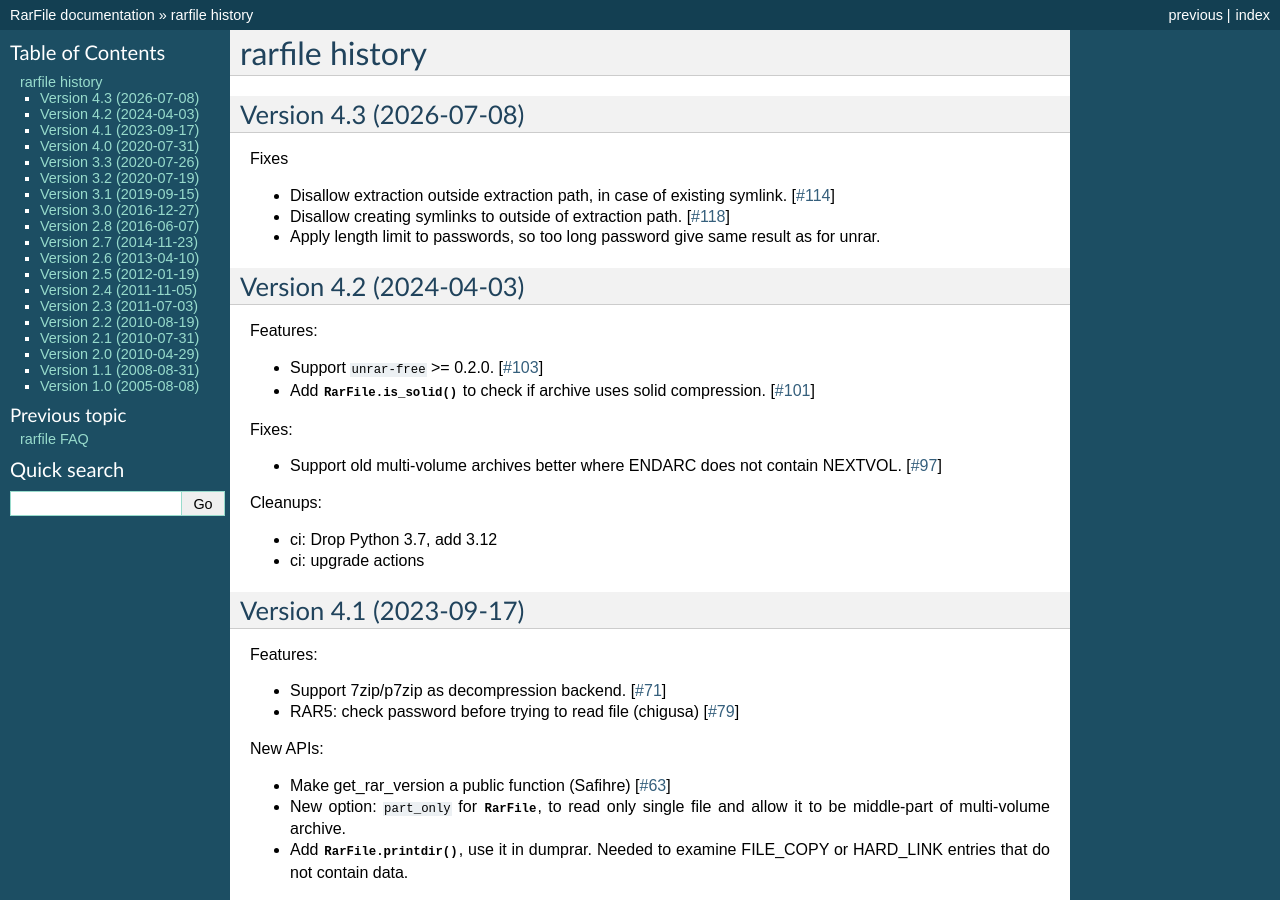
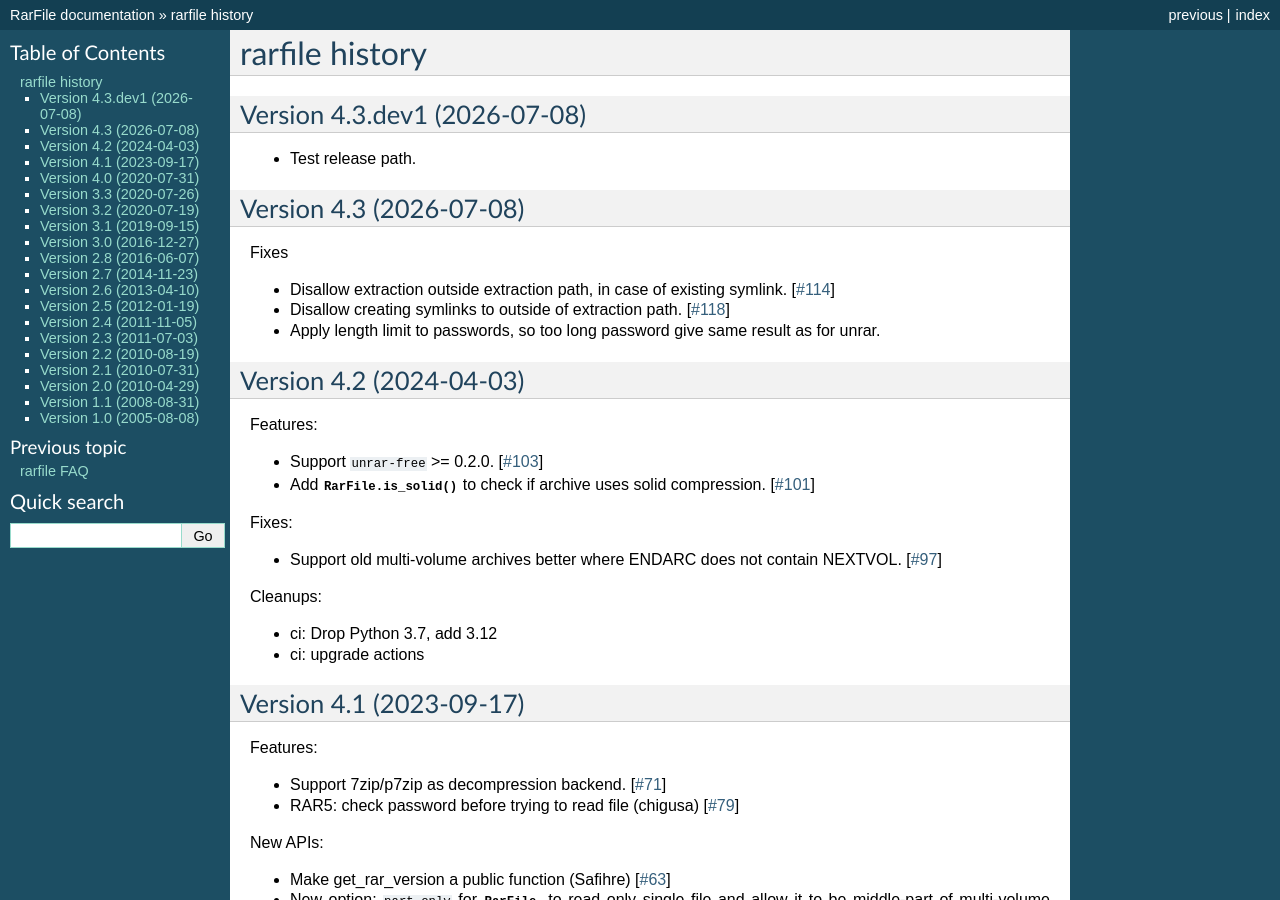
Before and after one commit to markokr/rarfile, a Sphinx documentation site: the page built from doc/news.rst, in a window 1280 px wide and 900 px high. Built offline with Sphinx 7.4.7, drawn with Linux system fonts in a browser that asks for light colours.

Commit message:
4.3.dev1

```diff
--- a/doc/news.rst
+++ b/doc/news.rst
@@ -3,6 +3,11 @@ rarfile history
 ===============
 
 .. py:currentmodule:: rarfile
+
+Version 4.3.dev1 (2026-07-08)
+-----------------------------
+
+* Test release path.
 
 Version 4.3 (2026-07-08)
 ------------------------
--- a/rarfile.py
+++ b/rarfile.py
@@ -92,7 +92,7 @@ class AES_CBC_Decrypt:
             self.decrypt = ciph.decryptor().update
 
 
-__version__ = "4.3"
+__version__ = "4.3.dev1"
 
 # export only interesting items
 __all__ = ["get_rar_version", "is_rarfile", "is_rarfile_sfx", "RarInfo", "RarFile", "RarExtFile"]
```
